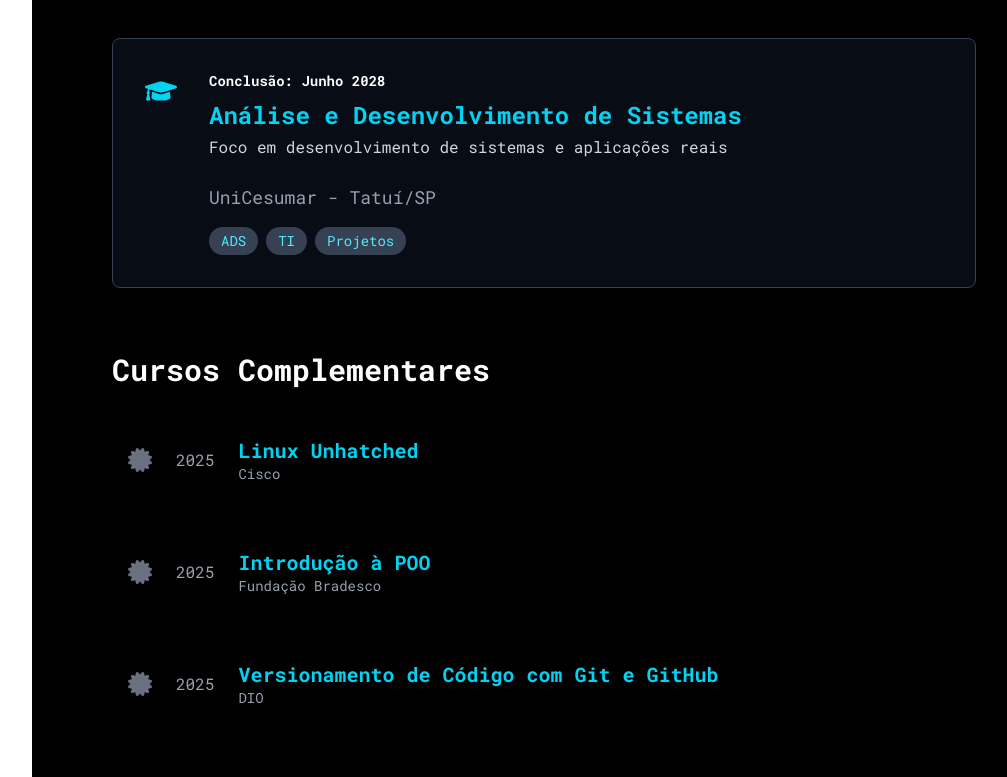
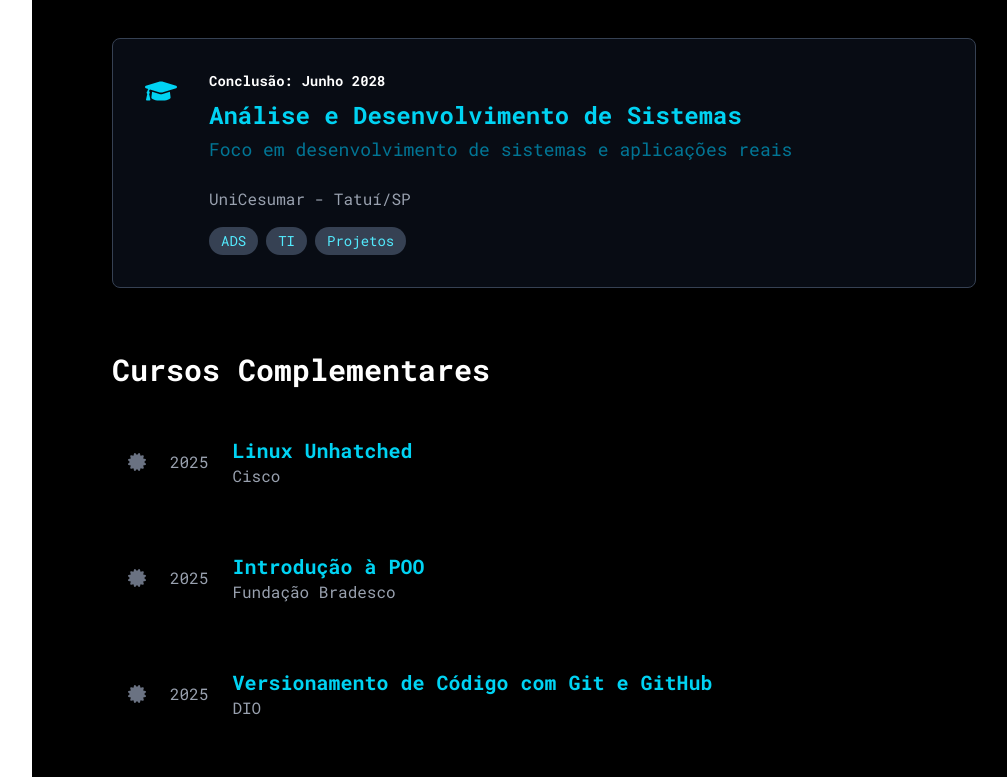
Before and after one commit to Guilherme-Bisof/Portfolio, a Next.js app in the folder frontend/: page / in a window 1280 px wide. Shown: the part 920-1697 px from the top of the page, without its empty margins (224-1231 px from the left). Built offline with nearby package versions, Linux system fonts and the light colour scheme; no server answers.

Commit message:
Feat: Alterado tamanho do texto da graduação e cursos. Retirado Skill em branco na seção de Ferramentas

```diff
--- a/frontend/src/components/EducationSection.js
+++ b/frontend/src/components/EducationSection.js
@@ -50,8 +50,8 @@ export default function EducationSection() {
           <div className="flex-1">
             <p className="text-sm font-semibold text-white mb-2">{graduation.period}</p>
             <h3 className="text-2xl font-bold text-cyan-400 mb-1">{graduation.course}</h3>
-            <p className="text-gray-300 mb-6">{graduation.description}</p>
-            <p className="text-lg text-gray-400 mb-4">{graduation.institution}</p>
+            <p className="text-lg text-cyan-700 mb-6">{graduation.description}</p>
+            <p className="text-base text-gray-400 mb-4">{graduation.institution}</p>
             <div className="flex flex-wrap gap-2">
               {graduation.tags.map(tag => (
                 <span key={tag} className="bg-gray-700 text-cyan-300 text-sm px-3 py-1 rounded-full">{tag}</span>
@@ -66,11 +66,11 @@ export default function EducationSection() {
           <div className="space-y-8">
             {complementaryCourses.map(course => (
               <div key={course.name} className="flex items-center gap-6 p-4 rounded-lg hover:bg-gray-900/50 transition-colors">
-                <div className="text-gray-500"><FaCertificate size={24} /></div>
+                <div className="text-gray-500"><FaCertificate size={18} /></div>
                 <div className="text-gray-400 font-medium">{course.year}</div>
                 <div className="flex-1">
                   <h4 className="text-xl font-bold text-cyan-400">{course.name}</h4>
-                  <p className="text-sm text-gray-400">{course.institution}</p>
+                  <p className="text-base text-gray-400">{course.institution}</p>
                 </div>
               </div>
             ))}
--- a/frontend/src/components/ProjectsSection.js
+++ b/frontend/src/components/ProjectsSection.js
@@ -45,7 +45,7 @@ export default function ProjectsSection() {
                 768: { slidesPerView: 2 },
                 1024: { slidesPerView: 3 },
               }}
-              className="!pb-12"
+              className="pb-12"
             >
               {projects.map(project => (
                 <SwiperSlide key={project.id}>
--- a/frontend/src/components/SkillSection.js
+++ b/frontend/src/components/SkillSection.js
@@ -59,7 +59,6 @@ const tools = [
   { icon: <SiAxios />, name: "Axios" },
   { icon: <SiVercel />, name: "Vercel (deploy)" },
   { icon: <SiRailway />, name: "Railway (backend)" },
-  {}
 ];
 
 export default function SkillsSection() {
```
